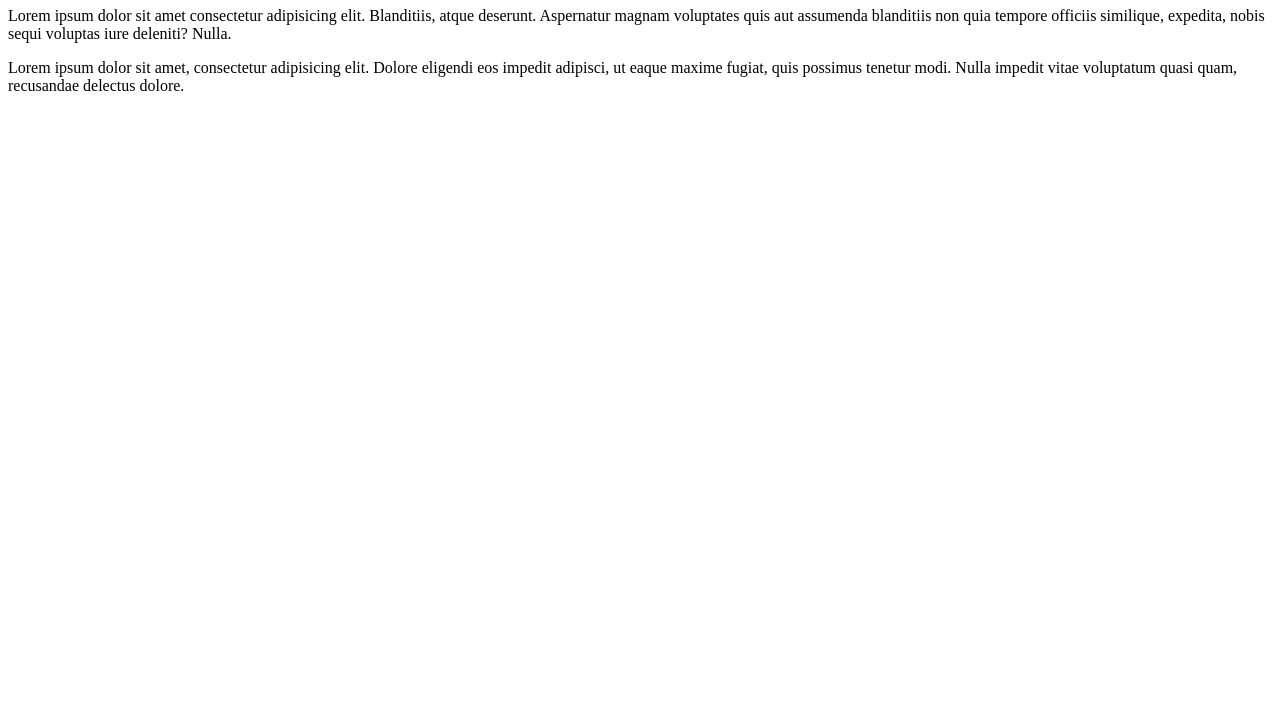
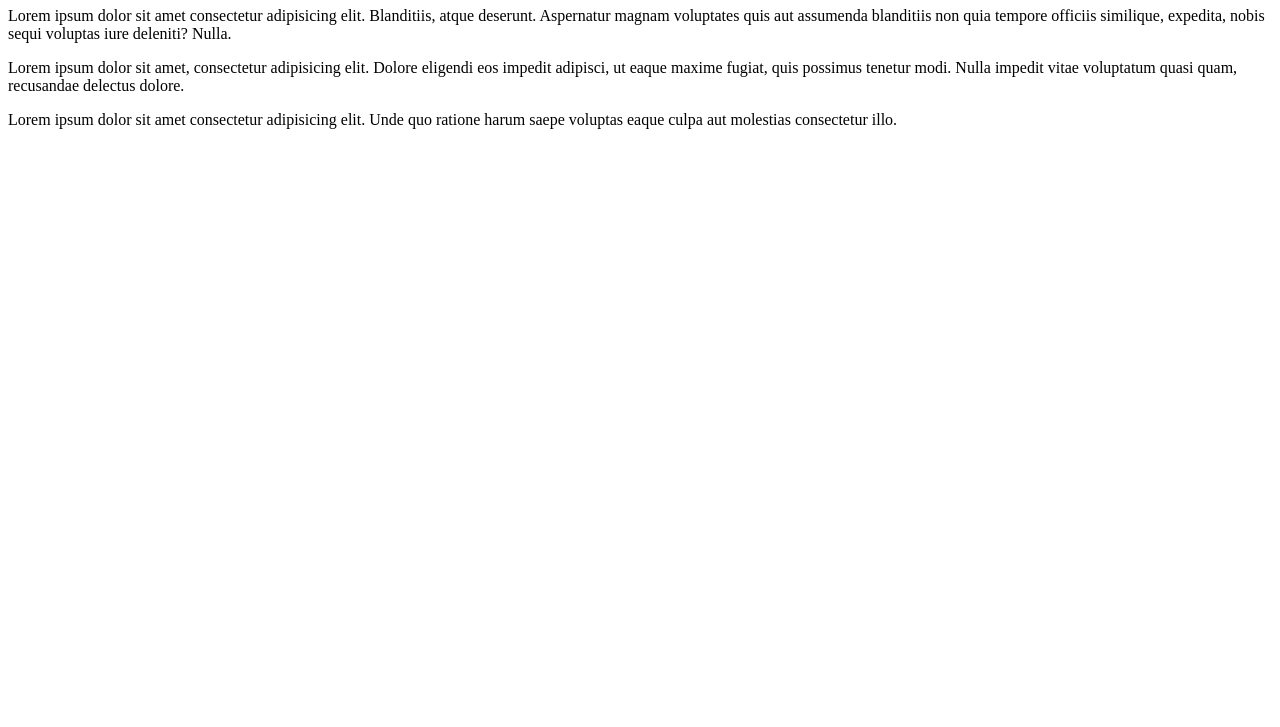
Before and after one commit to yaninare/clase-git, a plain HTML site: page index.html in a window 1280 px wide. Shown: the part 73-800 px from the top of the page. Drawn offline with Linux system fonts and the light colour scheme.

Commit message:
agrego section 2

```diff
--- a/index.html
+++ b/index.html
@@ -13,5 +13,9 @@
     <section>
         <p>Lorem ipsum dolor sit amet, consectetur adipisicing elit. Dolore eligendi eos impedit adipisci, ut eaque maxime fugiat, quis possimus tenetur modi. Nulla impedit vitae voluptatum quasi quam, recusandae delectus dolore.</p>
     </section>
+
+    <section>
+        <p>Lorem ipsum dolor sit amet consectetur adipisicing elit. Unde quo ratione harum saepe voluptas eaque culpa aut molestias consectetur illo.</p>
+    </section>
 </body>
 </html>
```
